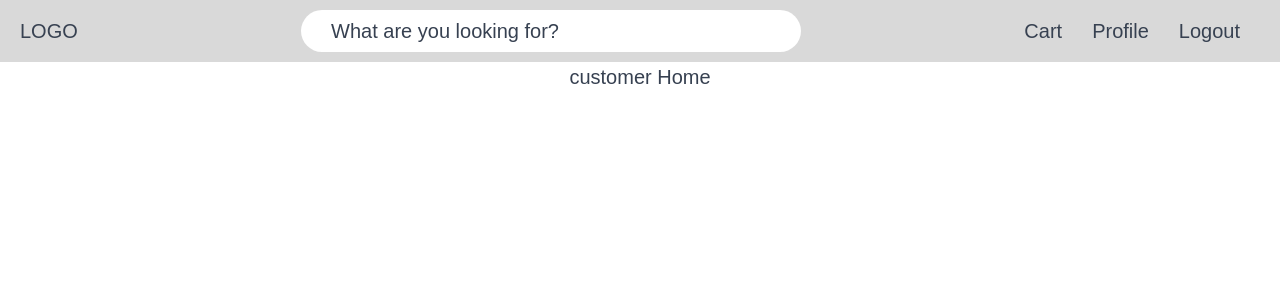
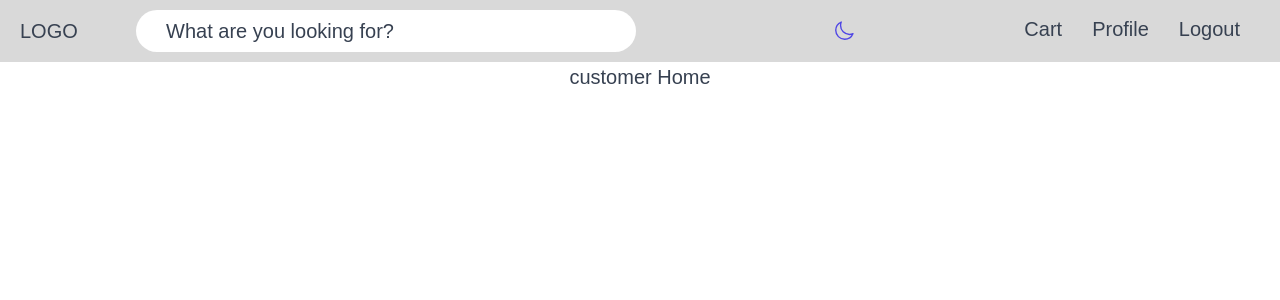
Before and after one commit to oaboelfetouh/FullStack, a React (Vite) app in the folder frontend/: page / in a window 1280 px wide. Shown: the top 300 px of the page. Built offline with nearby package versions, Linux system fonts and the light colour scheme.

Commit message:
add darkmode

```diff
--- a/frontend/src/App.css
+++ b/frontend/src/App.css
@@ -1,7 +1,7 @@
-* {
+/* * {
   box-sizing: border-box;
   margin: 0;
 }
 :root {
   font-size: 62.5%;
-}
+} */
--- /dev/null
+++ b/frontend/src/context/DarkModeContext.jsx
@@ -0,0 +1,45 @@
+/* eslint-disable react-refresh/only-export-components */
+/* eslint-disable react/prop-types */
+import { createContext, useContext, useEffect } from "react";
+import { useLocalStorageState } from "../hooks/useLocalStorageState";
+
+const DarkModeContext = createContext();
+
+function DarkModeProvider({ children }) {
+  const [isDarkMode, setIsDarkMode] = useLocalStorageState(
+    window.matchMedia("(prefers-color-scheme: dark)").matches,
+    "isDarkMode"
+  );
+
+  useEffect(
+    function () {
+      if (isDarkMode) {
+        document.documentElement.classList.add("dark-mode");
+        document.documentElement.classList.remove("light-mode");
+      } else {
+        document.documentElement.classList.add("light-mode");
+        document.documentElement.classList.remove("dark-mode");
+      }
+    },
+    [isDarkMode]
+  );
+
+  function toggleDarkMode() {
+    setIsDarkMode((isDark) => !isDark);
+  }
+
+  return (
+    <DarkModeContext.Provider value={{ isDarkMode, toggleDarkMode }}>
+      {children}
+    </DarkModeContext.Provider>
+  );
+}
+
+function useDarkMode() {
+  const context = useContext(DarkModeContext);
+  if (context === undefined)
+    throw new Error("DarkModeContext was used outside of DarkModeProvider");
+  return context;
+}
+
+export { DarkModeProvider, useDarkMode };
--- /dev/null
+++ b/frontend/src/hooks/useLocalStorageState.js
@@ -0,0 +1,17 @@
+import { useState, useEffect } from "react";
+
+export function useLocalStorageState(initialState, key) {
+  const [value, setValue] = useState(function () {
+    const storedValue = localStorage.getItem(key);
+    return storedValue ? JSON.parse(storedValue) : initialState;
+  });
+
+  useEffect(
+    function () {
+      localStorage.setItem(key, JSON.stringify(value));
+    },
+    [value, key]
+  );
+
+  return [value, setValue];
+}
--- a/frontend/src/routes/Base.jsx
+++ b/frontend/src/routes/Base.jsx
@@ -1,9 +1,10 @@
 import { useEffect } from "react";
 import { Link, Outlet, useNavigate } from "react-router-dom";
-import './base.css'
+import "./base.css";
+import DarkModeToggle from "../ui/DarkModeToggle";
 
 export default function Base(props) {
-    const nav =  useNavigate();
+  const nav = useNavigate();
 
   useEffect(() => {
     //nav('/login')
@@ -16,20 +17,26 @@ export default function Base(props) {
           <Link to={props.userType == "customer" ? "/" : "/store/"}>LOGO</Link>
         </div>
         <div className="search-bar">
-                    {props.userType == "customer" ? "What are you looking for?" : "Search your products"}
+          {props.userType == "customer"
+            ? "What are you looking for?"
+            : "Search your products"}
         </div>
+
         <div className="nav-buttons">
+          <DarkModeToggle></DarkModeToggle>
           {props.userType == "customer" && <Link to={"/cart"}>Cart</Link>}
-                    <Link to={props.userType == "customer" ? "/profile" : "/store/profile"}>Profile</Link>
+          <Link
+            to={props.userType == "customer" ? "/profile" : "/store/profile"}
+          >
+            Profile
+          </Link>
           <Link to={"/login"}>Logout</Link>
         </div>
       </nav>
 
       <Outlet />
 
-            <footer>
-
-            </footer>
+      <footer></footer>
     </>
   );
 }
--- a/frontend/src/routes/base.css
+++ b/frontend/src/routes/base.css
@@ -1,5 +1,5 @@
 nav {
-    background: #D9D9D9;
+  background: #d9d9d9;
   display: flex;
   justify-content: space-between;
   align-items: center;
@@ -17,7 +17,7 @@ nav {
 
 .nav-buttons {
   display: flex;
-    justify-content: space-evenly;
+  justify-content: flex-end;
   gap: 3rem;
   margin-right: 2rem;
 }
--- /dev/null
+++ b/frontend/src/ui/ButtonIcon.jsx
@@ -0,0 +1,21 @@
+import styled from "styled-components";
+
+const ButtonIcon = styled.button`
+  background: none;
+  border: none;
+  padding: 0.6rem;
+  border-radius: var(--border-radius-sm);
+  transition: all 0.2s;
+
+  &:hover {
+    background-color: var(--color-grey-100);
+  }
+
+  & svg {
+    width: 2.2rem;
+    height: 2.2rem;
+    color: var(--color-brand-600);
+  }
+`;
+
+export default ButtonIcon;
--- /dev/null
+++ b/frontend/src/ui/DarkModeToggle.jsx
@@ -0,0 +1,15 @@
+import { HiOutlineMoon, HiOutlineSun } from "react-icons/hi2";
+import ButtonIcon from "./ButtonIcon";
+import { useDarkMode } from "../context/DarkModeContext";
+
+function DarkModeToggle() {
+  const { isDarkMode, toggleDarkMode } = useDarkMode();
+
+  return (
+    <ButtonIcon onClick={toggleDarkMode}>
+      {isDarkMode ? <HiOutlineSun /> : <HiOutlineMoon />}
+    </ButtonIcon>
+  );
+}
+
+export default DarkModeToggle;
```
Also changed, not shown: frontend/src/App.jsx (+16 -9 lines), 1 other file (tests, documents, lock files or other folders). Lines whose indentation alone changed are shown as unchanged.
